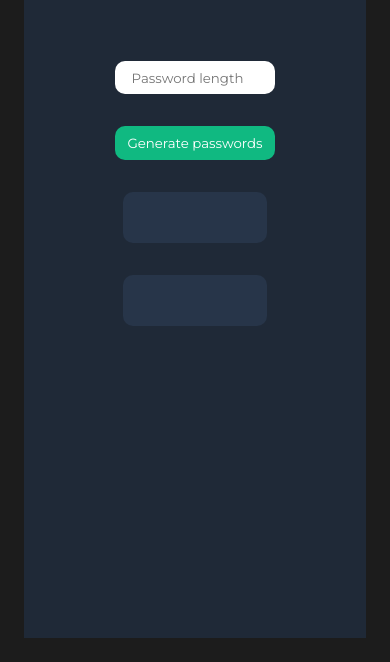
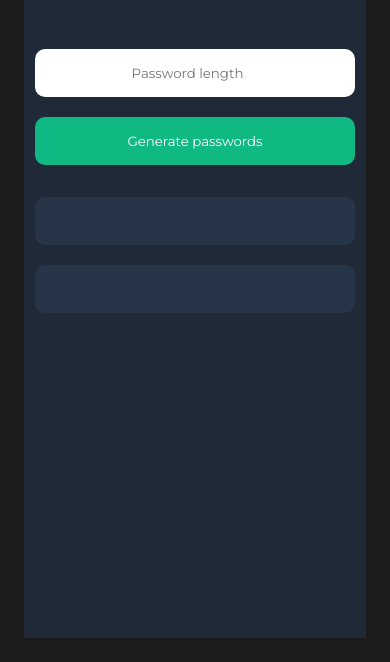
Before and after one commit to atwoodsvitlana/password-generator, a website built with Vite: page index.html in a window 390 px wide. Shown: the part 220-882 px from the top of the page. Built offline with nearby package versions, Linux system fonts and the light colour scheme.

Commit message:
minor changes

```diff
--- a/index.css
+++ b/index.css
@@ -24,7 +24,7 @@ body {
 }
 .wrapper {
     background-color: var(--square-color);
-    height: 95vh;
+    min-height: 95vh;
 }
 span {
     color: var(--green)
@@ -56,11 +56,6 @@ button {
     background-color: var(--btn);
     color: var(--white);
 }
-#number {
-  box-sizing: border-box;
-  flex: 0 0 auto;
-}
-
 
 #number, button {
     width: 180px;
@@ -85,17 +80,19 @@ hr {
 }
 
 #result1, #result2 {
+    width: 180px;
+    height: 2.5em;
+    padding: 0;
+    box-sizing: border-box;
     background-color: var(--result);
-    min-width: fit-content;
-    height: 2rem;
-    width: 5rem;
     border-radius: 10px;
     color: var(--green);
     display: flex;
     justify-content: center;
     align-items: center;
-    padding: .6em 2em;
     cursor: pointer;
+    font-family: "Montserrat", sans-serif;
+    user-select: none;
     transition: transform 0.15s ease, background-color 0.15s ease;
 }
 
@@ -111,21 +108,44 @@ hr {
     align-items: center;
 }
 
+#number:focus,
+button:focus,
+#result1:focus,
+#result2:focus {
+  outline: 2px solid var(--btn);
+  outline-offset: 3px;
+}
+
 @media (max-width: 800px) {
-    .wrapper, .result-wrapper, .wrapper-line, .wrapper-column {
-        display: flex;
-        flex-direction: column;
-        gap: 2em;
-    }
+   .wrapper-line,
+  .result-wrapper {
+    display: flex;
+    flex-direction: column;
+    align-items: center;
+    gap: 1.25em;
+  }
 
     .wrapper {
         padding: 1em;
     }
-    .wrapper-line, .result-wrapper {
+    /* .wrapper-line, .result-wrapper {
         padding-top: 0;
-    }
-    #number,
-  button {
-    width: 160px;
+    } */
+   #number,
+  button,
+  #result1,
+  #result2 {
+    width: min(320px, 90vw);
+    height: 48px;
+    box-sizing: border-box;
   }
+
+  #result1,
+  #result2 {
+    display: flex;
+    justify-content: center;
+    align-items: center;
+    padding: 0;
+  }
+
 }
```
